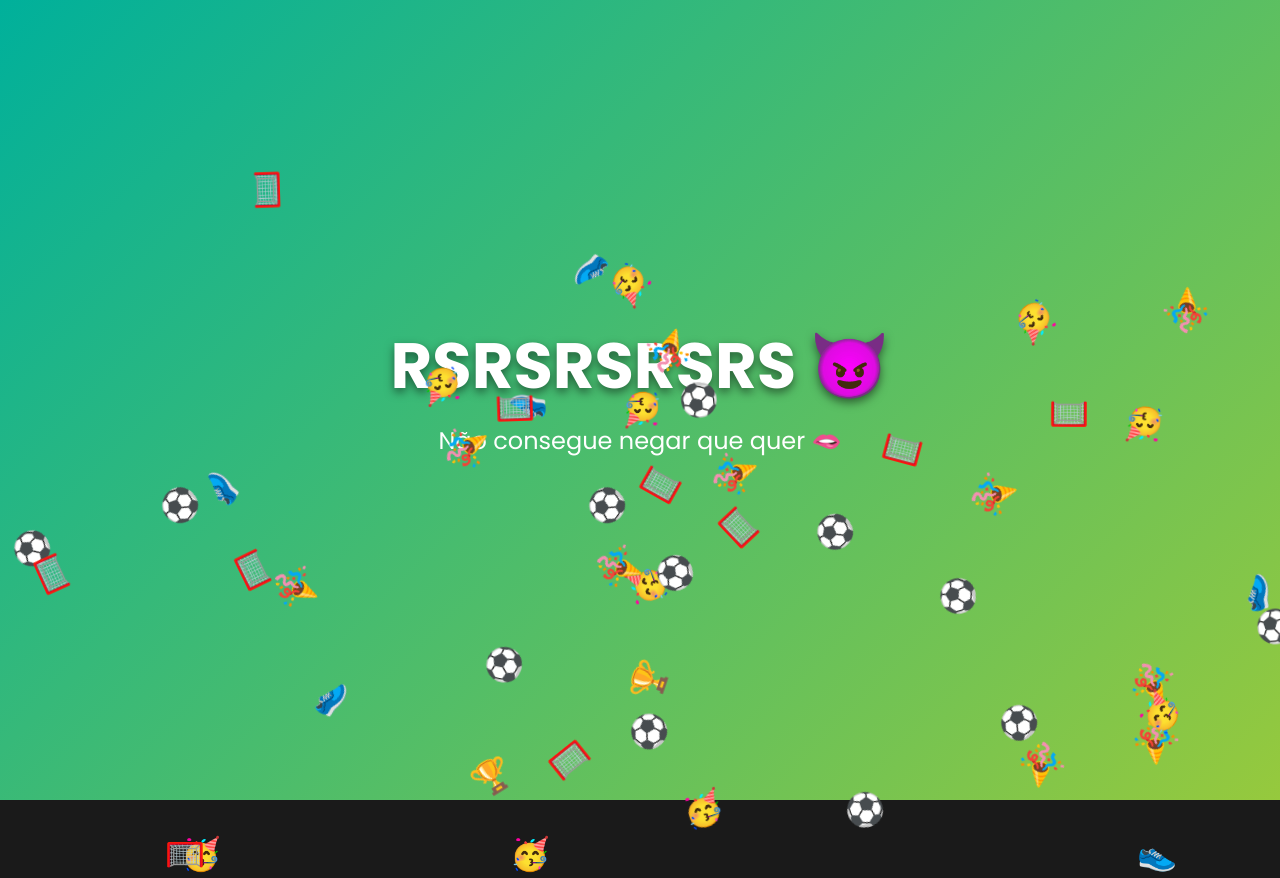
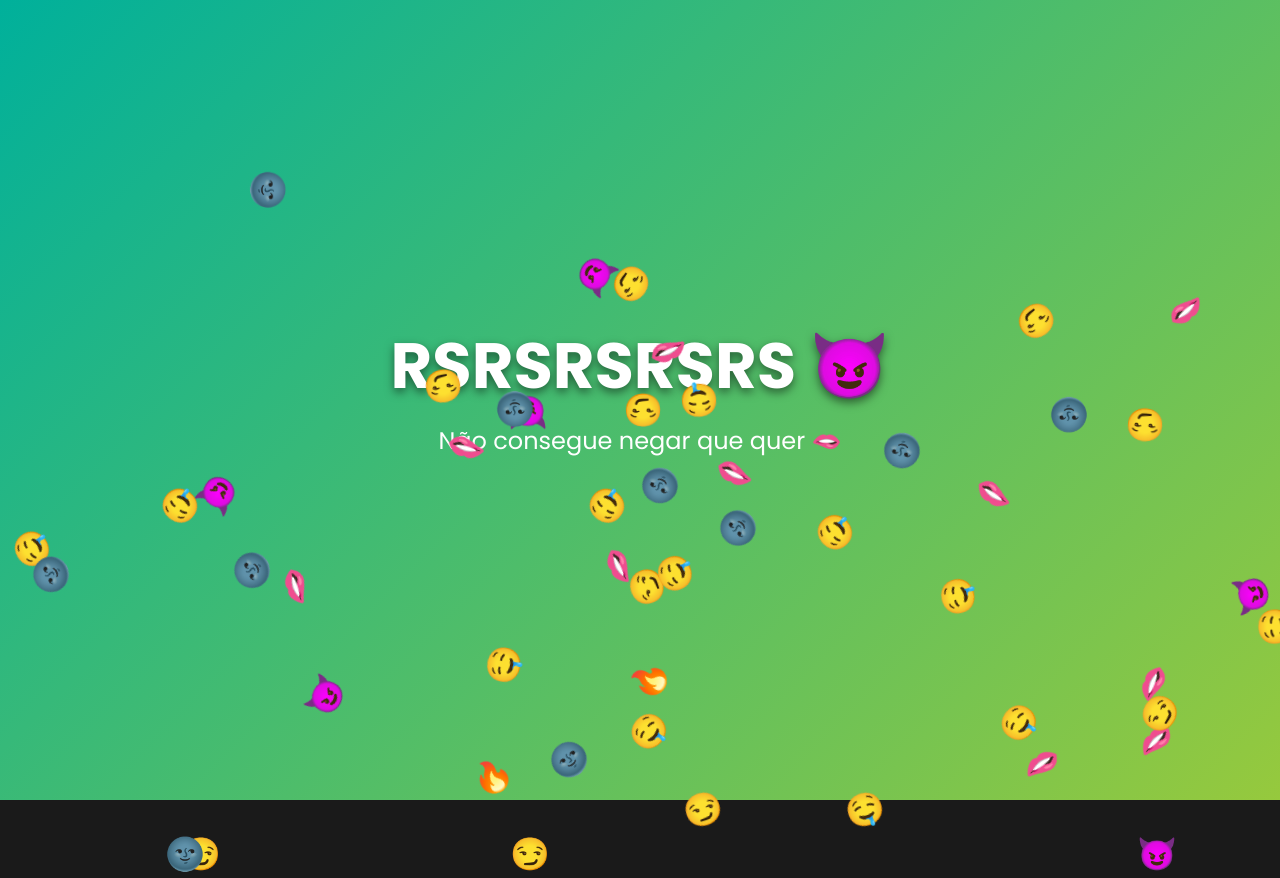
Before and after one commit to AdnzDev/Proposta, a plain HTML site: page index.html in a window 1280 px wide. Both pictures are taken after a click on the button "SIM". Drawn offline with Linux system fonts and the light colour scheme.

Commit message:
Add files via upload

```diff
--- a/index.html
+++ b/index.html
@@ -183,7 +183,7 @@
         });
 
         function createConfetti() {
-            const emojis = ['⚽', '🏆', '🥳', '👟', '🥅', '🎉'];
+            const emojis = ['🤤', '🔥', '😏', '😈', '🌚', '🫦'];
             for (let i = 0; i < 50; i++) {
                 const confetti = document.createElement('div');
                 confetti.innerText = emojis[Math.floor(Math.random() * emojis.length)];
```
